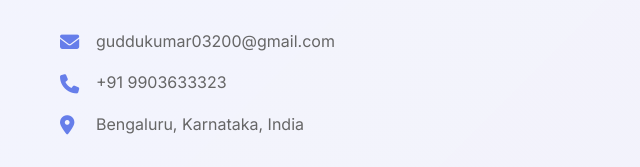
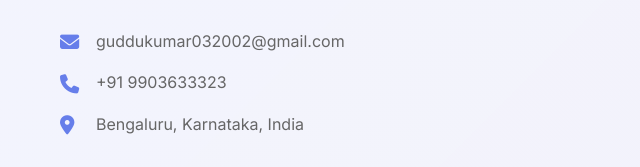
Before and after one commit to i-m-good-u/portfolio-deploy, a plain HTML site: page index.html in a window 1280 px wide. Shown: the part 4067-4234 px from the top of the page, 0-640 px from the left. Drawn offline with Linux system fonts and the light colour scheme.

Commit message:
Correct gmail

```diff
--- a/index.html
+++ b/index.html
@@ -362,7 +362,7 @@
                     <div class="contact-details">
                         <div class="contact-item">
                             <i class="fas fa-envelope"></i>
-                            <span>guddukumar03200@gmail.com</span>
+                            <span>guddukumar032002@gmail.com</span>
                         </div>
                         <div class="contact-item">
                             <i class="fas fa-phone"></i>
```
